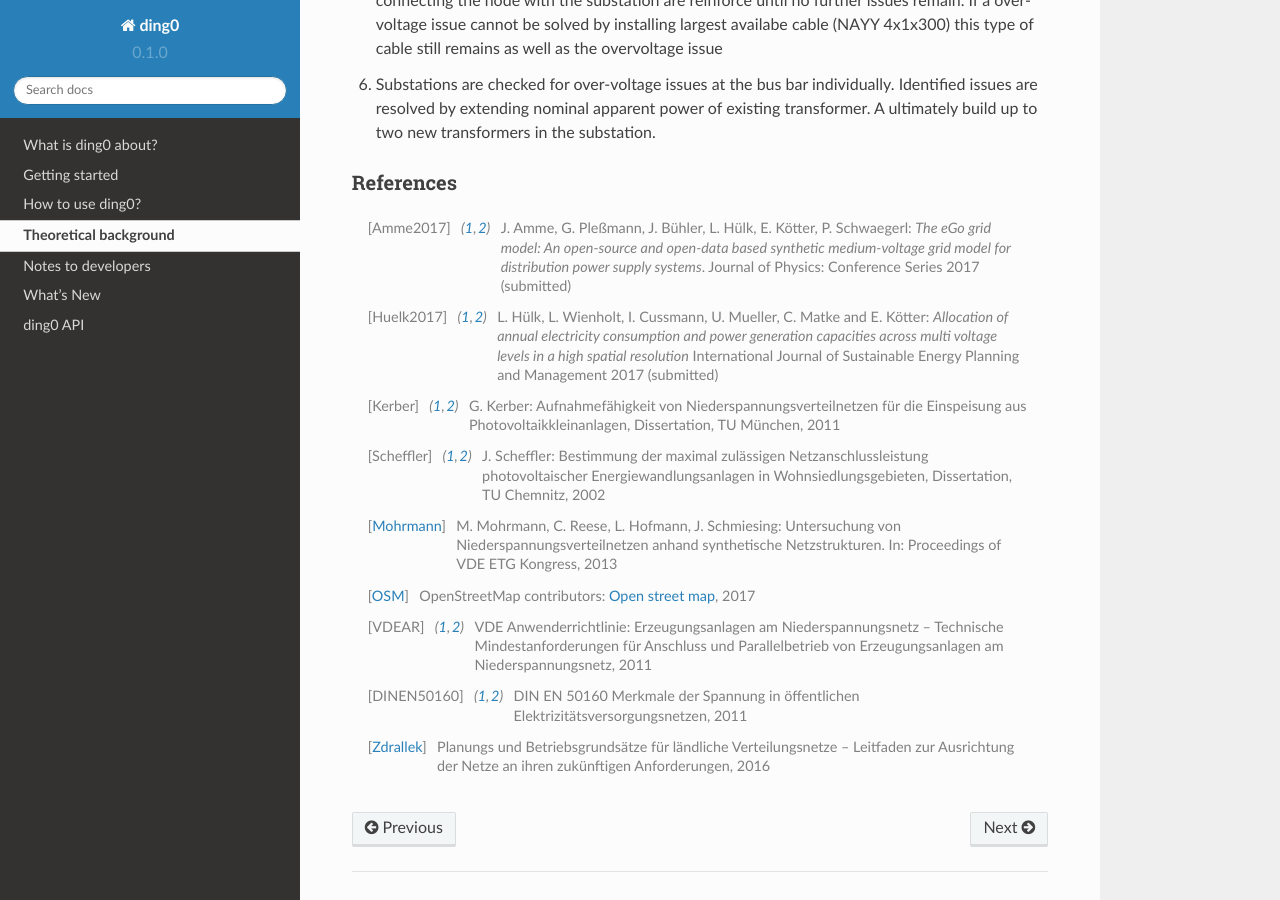
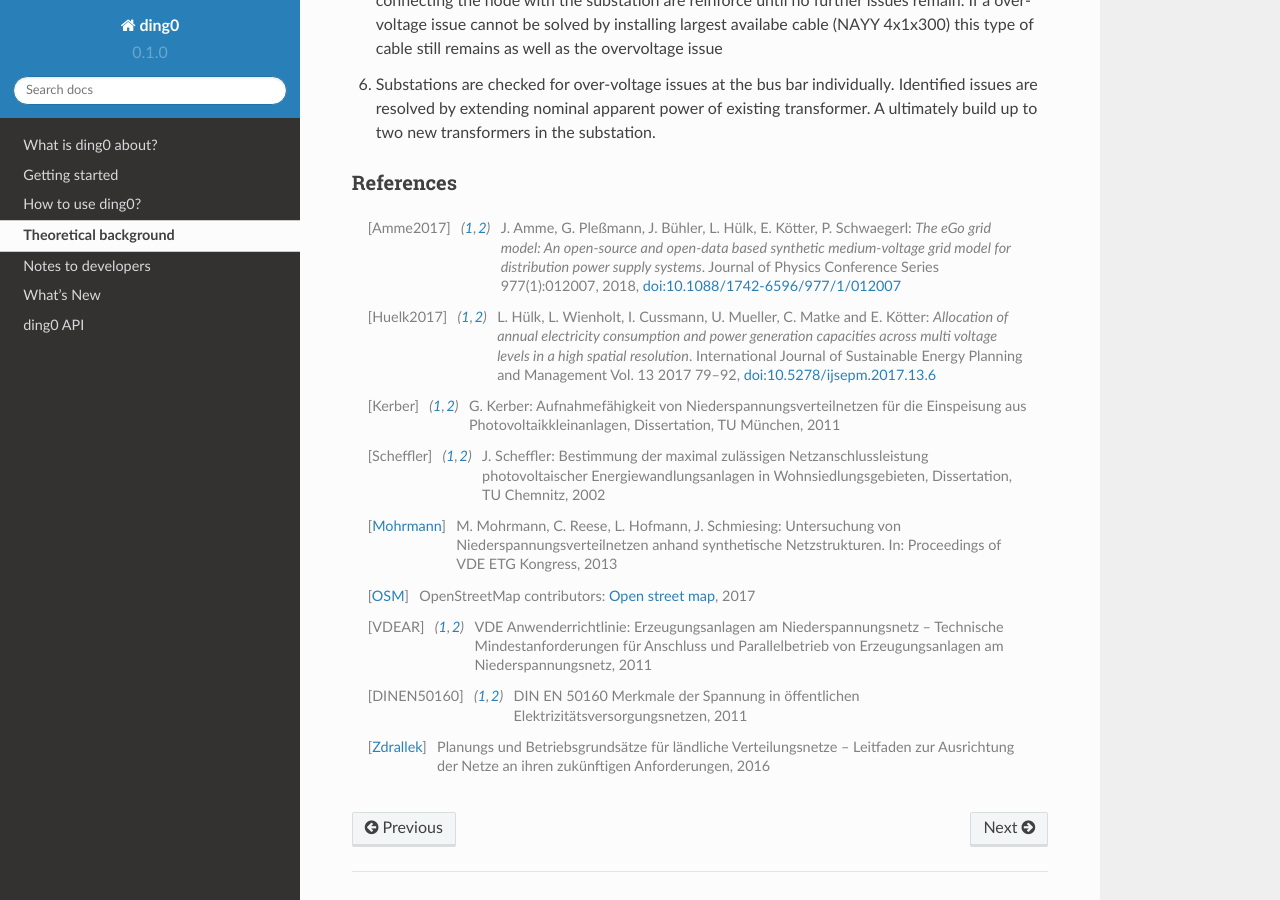
Before and after one commit to openego/ding0, a Sphinx documentation site: the page built from doc/about.rst, in a window 1280 px wide and 900 px high, scrolled down 5619 px. Built offline with Sphinx 7.4.7 and the Read the Docs theme 2.0.0, drawn with Linux system fonts in a browser that asks for light colours; formulas are drawn with MathJax 3; pages that are not in the unit, such as notebooks, are missing from menus.

Commit message:
Update references Hülk+Amme in about.rst
add DOI link

```diff
--- a/doc/about.rst
+++ b/doc/about.rst
@@ -234,13 +234,14 @@ References
 ----------
 .. [Amme2017] J. Amme, G. Pleßmann, J. Bühler, L. Hülk, E. Kötter, P. Schwaegerl:
     *The eGo grid model: An open-source and open-data based synthetic medium-voltage
-    grid model for distribution power supply systems*.
-    Journal of Physics: Conference Series 2017 (submitted)
+    grid model for distribution power supply systems*. Journal of Physics Conference
+    Series 977(1):012007, 2018, `doi:10.1088/1742-6596/977/1/012007
+    <http://iopscience.iop.org/article/10.1088/1742-6596/977/1/012007>`_
 .. [Huelk2017] L. Hülk, L. Wienholt, I. Cussmann, U. Mueller, C. Matke and E.
     Kötter: *Allocation of annual electricity consumption and power
     generation capacities across multi voltage levels in a high spatial
-    resolution* International Journal of Sustainable Energy Planning and
-    Management 2017 (submitted)
+    resolution*. International Journal of Sustainable Energy Planning and Management
+    Vol. 13 2017 79–92, `doi:10.5278/ijsepm.2017.13.6 <https://doi.org/10.5278/ijsepm.2017.13.6>`_
 .. [Kerber] G. Kerber: Aufnahmefähigkeit von Niederspannungsverteilnetzen für
     die Einspeisung aus Photovoltaikkleinanlagen, Dissertation, TU München,
     2011
```
